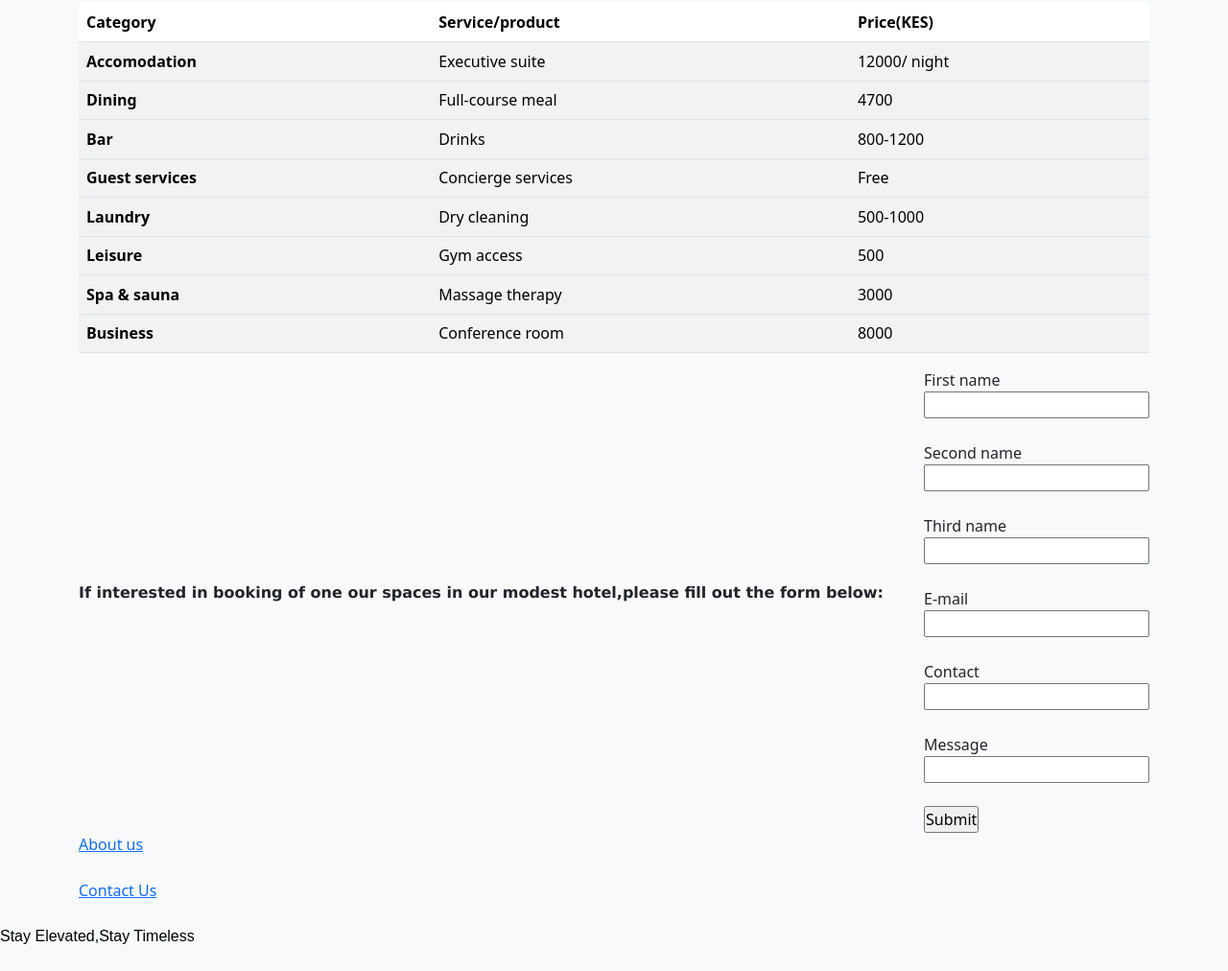
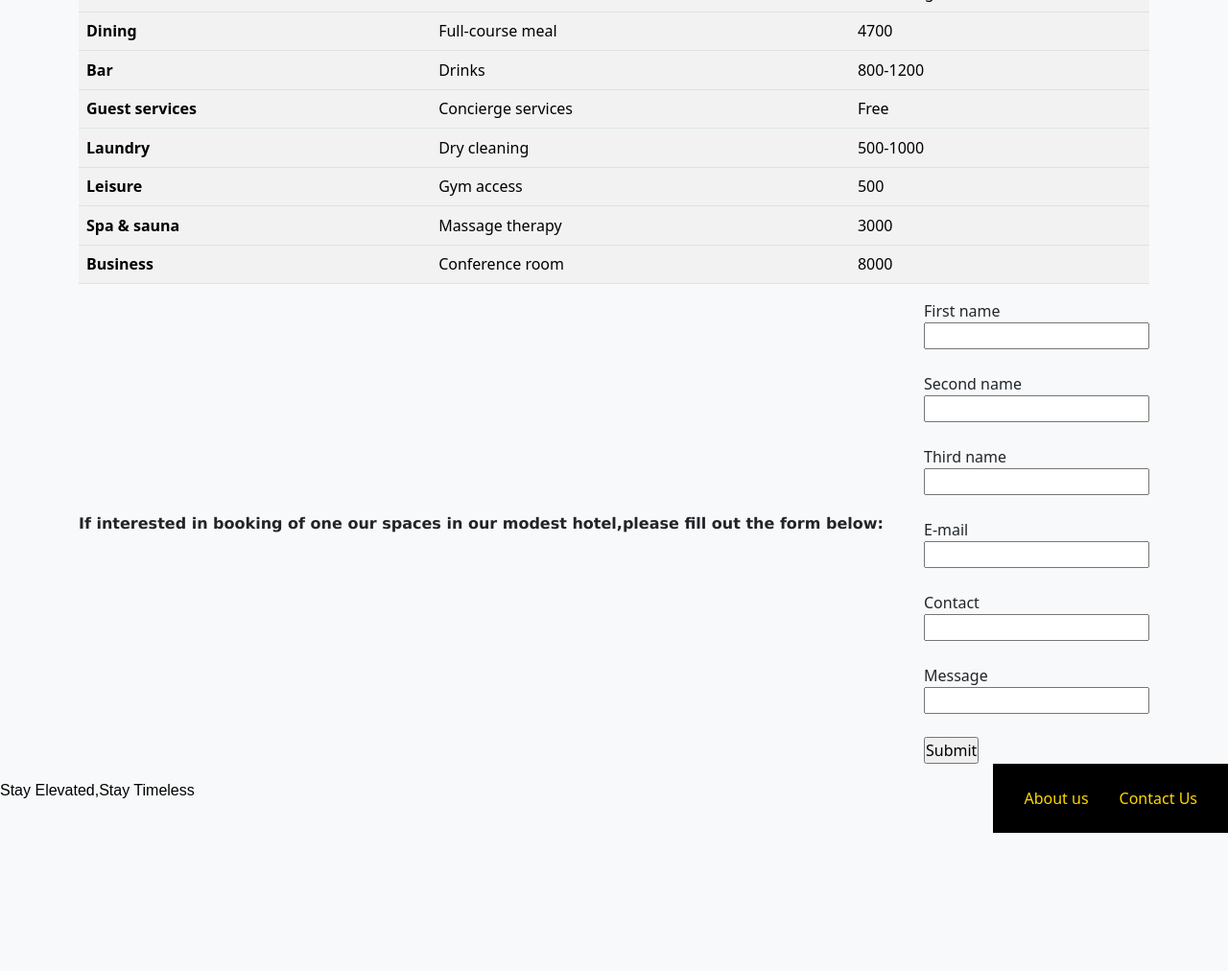
Before and after one commit to typeshii-maker/restaurant, a plain HTML site: page index.html in a window 1280 px wide. Shown: the part 1165-2177 px from the top of the page at 96% size. After the commit the page ends 2041 px from the top, so only its background shows below. Drawn offline with nearby package versions, Linux system fonts and the light colour scheme.

Commit message:
first message

```diff
--- a/index.html
+++ b/index.html
@@ -16,12 +16,6 @@
     </a>
   </div>
 </nav>
-   <nav>
-    <ul>
-      <li><a href="about.html">About us</a></li>
-      <li><a href="Contact.html">Contact Us</a></li>
-    </ul>
-   </nav>
     <div class="container">
     <h1 style="text-align: center;">TIMELESS TOWER HOTEL</h1>
     <br>
@@ -133,15 +127,15 @@
        <input type="Submit" value="Submit">
     </form>
     </div><br>
-    <div class="container">
-    <a href="about.html">About us</a>
-    </div>
-    <div class="container">
-      <a href="Contact.html">Contact Us</a>
-    </div>
   </body>
-  <br><br><br>
+  <br>
   <footer style="color: black;">
   <p style="font-family: Arial, Helvetica, sans-serif;">Stay Elevated,Stay Timeless</p>
   </footer>
+  <nav>
+    <ul>
+      <li><a href="about.html">About us</a></li>
+      <li><a href="Contact.html">Contact Us</a></li>
+    </ul>
+   </nav>
 </html>
```
